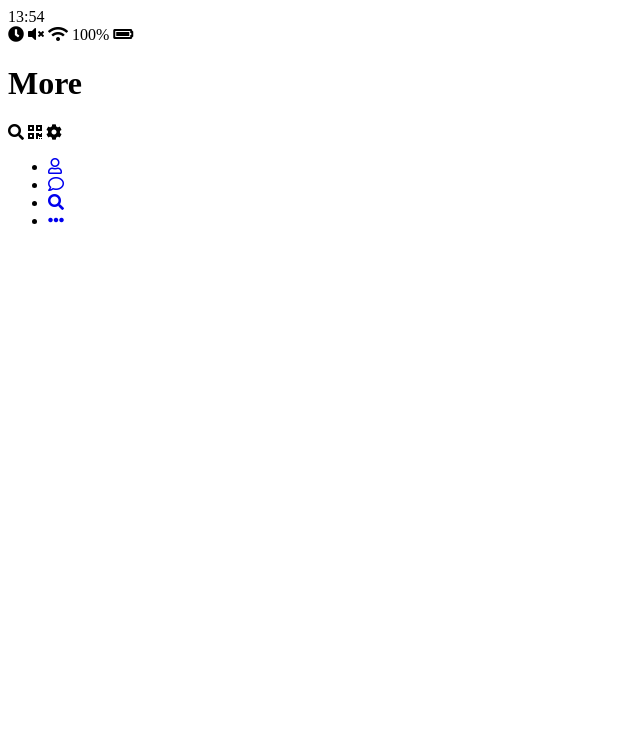
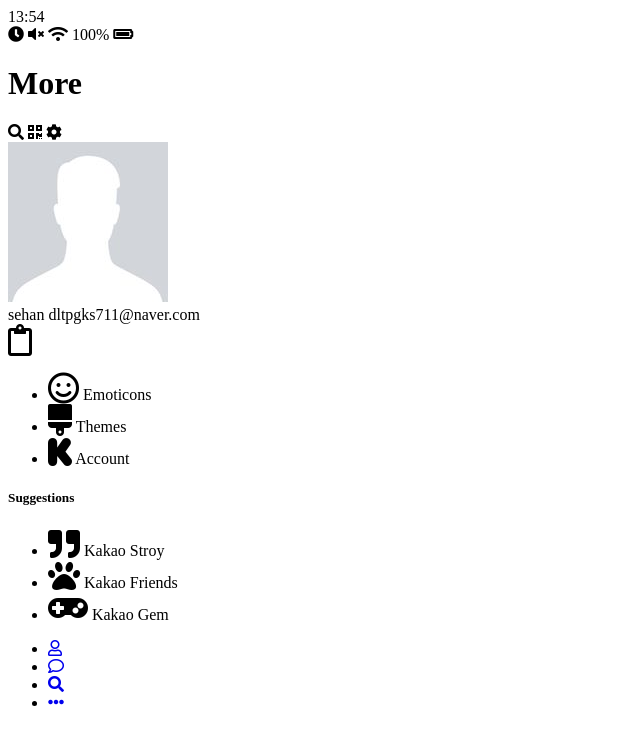
Before and after one commit to LeeSehan/kakao-clone, a plain HTML site: page more.html in a window 1280 px wide. Shown: the whole page, without its empty margins (0-640 px from the left). Drawn offline with Linux system fonts and the light colour scheme.

Commit message:
More Screen

```diff
--- a/more.html
+++ b/more.html
@@ -9,7 +9,7 @@
       integrity="sha384-fnmOCqbTlWIlj8LyTjo7mOUStjsKC4pOpQbqyi7RrhN7udi9RwhKkMHpvLbHG9Sr"
       crossorigin="anonymous"
     />
-    <title>More | Kakago Clone</title>
+    <title>More | Kakao Clone</title>
 </head>
 <body>
     <div class="status-bar">
@@ -44,6 +44,69 @@
             </span>
         </div>
     </header>
+    <main class="more">
+        <header class="more__header">
+            <div class="friends__friend friend friend--lg">
+                <div class="friend__column">
+                    <img src="images/avatar.jpg" alt="avatar" class="g-avatar friend__avatar">
+                    <div class="friend__content">
+                        <span class="friend__name">
+                            sehan
+                        </span>
+                        <span class="friend__status">
+                            dltpgks711@naver.com
+                        </span>
+                    </div>
+                </div>
+                <div class="friend__column">
+                    <i class="far fa-clipboard fa-2x"></i>
+                </div>
+            </div>
+            <ul class="more__btn-list">
+                <li class="more__btn">
+                    <span class="more__btn-icon">
+                        <i class="far fa-smile fa-2x"></i>
+                    </span>
+                    <span class="more__btn-title">Emoticons</span>
+                </li>
+                <li class="more__btn">
+                    <span class="more__btn-icon">
+                        <i class="fas fa-brush fa-2x"></i>
+                    </span>
+                    <span class="more__btn-title">Themes</span>
+                </li>
+                <li class="more__btn">
+                    <span class="more__btn-icon">
+                        <i class="fab fa-kickstarter-k fa-2x"></i>
+                    </span>
+                    <span class="more__btn-title">Account</span>
+                </li>
+            </ul>
+        </header>
+        <section class="more__suggestions">
+            <h5 class="more__title">Suggestions</h5>
+            <ul class="more__suggestions-list">
+                <li class="more__suggestion suggestion">
+                    <span class="suggestion__icon">
+                        <i class="fas fa-quote-right fa-2x"></i>
+                    </span>
+                    <span class="suggestion__title">Kakao Stroy</span>
+                </li>
+                <li class="more__suggestion suggestion">
+                    <span class="suggestion__icon">
+                        <i class="fas fa-paw fa-2x"></i>
+                    </span>
+                    <span class="suggestion__title">Kakao Friends</span>
+                </li>
+                <li class="more__suggestion suggestion">
+                    <span class="suggestion__icon">
+                        <i class="fas fa-gamepad fa-2x"></i>
+                    </span>
+                    <span class="suggestion__title">Kakao Gem</span>
+                </li>
+            </ul>
+        </section>
+    </main>
     <nav class="nav">
         <ul class="nav__list">
             <li class="nav__list-item">
```
Also changed, not shown: find.html (+1 -1 lines), friends.html (+1 -1 lines), index.html (+1 -1 lines).
